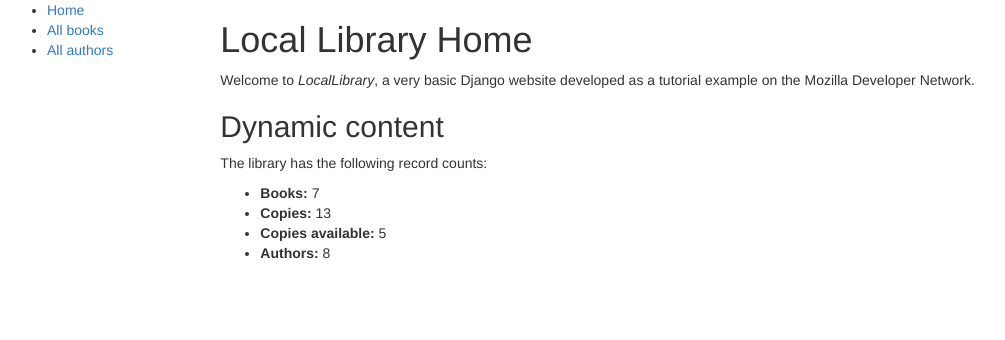
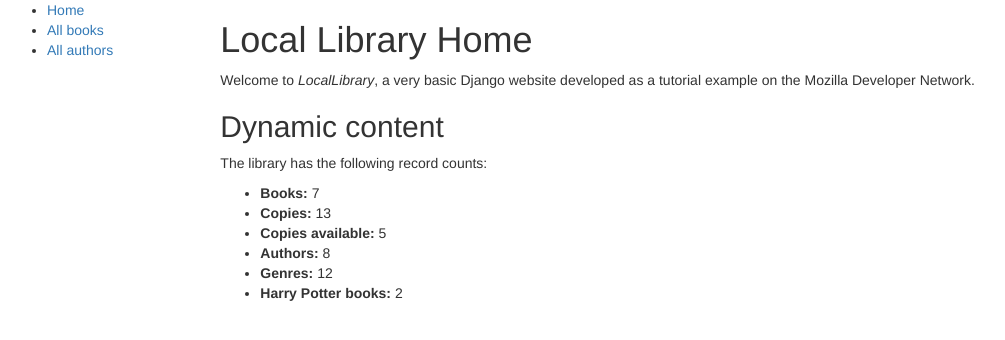
Before and after one commit to Siddhant24/Local_library, a Django app: page /catalog/ in a window 1280 px wide. Shown: the top 340 px of the page, without its empty margins (8-1013 px from the left). Run offline with Django 3.2, Linux system fonts and the light colour scheme; data comes from the database, SQL or seed files in the repository; some libraries are stand-ins or nearby versions.

Commit message:
created the all books page

```diff
--- a/catalog/templates/base_generic.html
+++ b/catalog/templates/base_generic.html
@@ -23,13 +23,30 @@
       {% block sidebar %}
       <ul class="sidebar-nav">
           <li><a href="{% url 'index' %}">Home</a></li>
-          <li><a href="">All books</a></li>
+          <li><a href="{% url 'books' %}">All books</a></li>
           <li><a href="">All authors</a></li>
       </ul>
      {% endblock %}
       </div>
       <div class="col-sm-10 ">
       {% block content %}{% endblock %}
+      {% block pagination %}
+  {% if is_paginated %}
+      <div class="pagination">
+          <span class="page-links">
+              {% if page_obj.has_previous %}
+                  <a href="{{ request.path }}?page={{ page_obj.previous_page_number }}">previous</a>
+              {% endif %}
+              <span class="page-current">
+                  Page {{ page_obj.number }} of {{ page_obj.paginator.num_pages }}.
+              </span>
+              {% if page_obj.has_next %}
+                  <a href="{{ request.path }}?page={{ page_obj.next_page_number }}">next</a>
+              {% endif %}
+          </span>
+      </div>
+  {% endif %}
+{% endblock %}
       </div>
     </div>
 
--- a/catalog/templates/index.html
+++ b/catalog/templates/index.html
@@ -13,6 +13,8 @@
     <li><strong>Copies:</strong> {{ num_instances }}</li>
     <li><strong>Copies available:</strong> {{ num_instances_available }}</li>
     <li><strong>Authors:</strong> {{ num_authors }}</li>
+    <li><strong>Genres:</strong> {{ num_genres }}</li>
+    <li><strong>Harry Potter books:</strong> {{ num_HarryPotter_books }}</li>
   </ul>
 
 {% endblock %}
--- a/catalog/urls.py
+++ b/catalog/urls.py
@@ -5,4 +5,6 @@ from . import views
 
 urlpatterns = [
     url(r'^$', views.index, name='index'),
+    url(r'^books/$', views.BookListView.as_view(), name='books'),
+    url(r'^book/(?P<pk>\d+)$', views.BookDetailView.as_view(), name='book-detail'),
 ]
--- a/catalog/views.py
+++ b/catalog/views.py
@@ -14,10 +14,18 @@ def index(request):
     # Available books (status = 'a')
     num_instances_available=BookInstance.objects.filter(status__exact='a').count()
     num_authors=Author.objects.count()  # The 'all()' is implied by default.
-
+    num_genres=Genre.objects.count()
+    num_HarryPotter_books=Book.objects.filter(title__contains='Potter').count()
     # Render the HTML template index.html with the data in the context variable
     return render(
         request,
         'index.html',
-        context={'num_books':num_books,'num_instances':num_instances,'num_instances_available':num_instances_available,'num_authors':num_authors},
+        context={'num_books':num_books,'num_instances':num_instances,'num_instances_available':num_instances_available,'num_authors':num_authors,'num_genres':num_genres,'num_HarryPotter_books':num_HarryPotter_books}
     )
+from django.views import generic
+
+class BookListView(generic.ListView):
+    model = Book
+    paginate_by = 10
+class BookDetailView(generic.DetailView):
+    model = Book
```
Also changed, not shown: catalog/templates/catalog/book_detail.html (added, +23 -0 lines).
